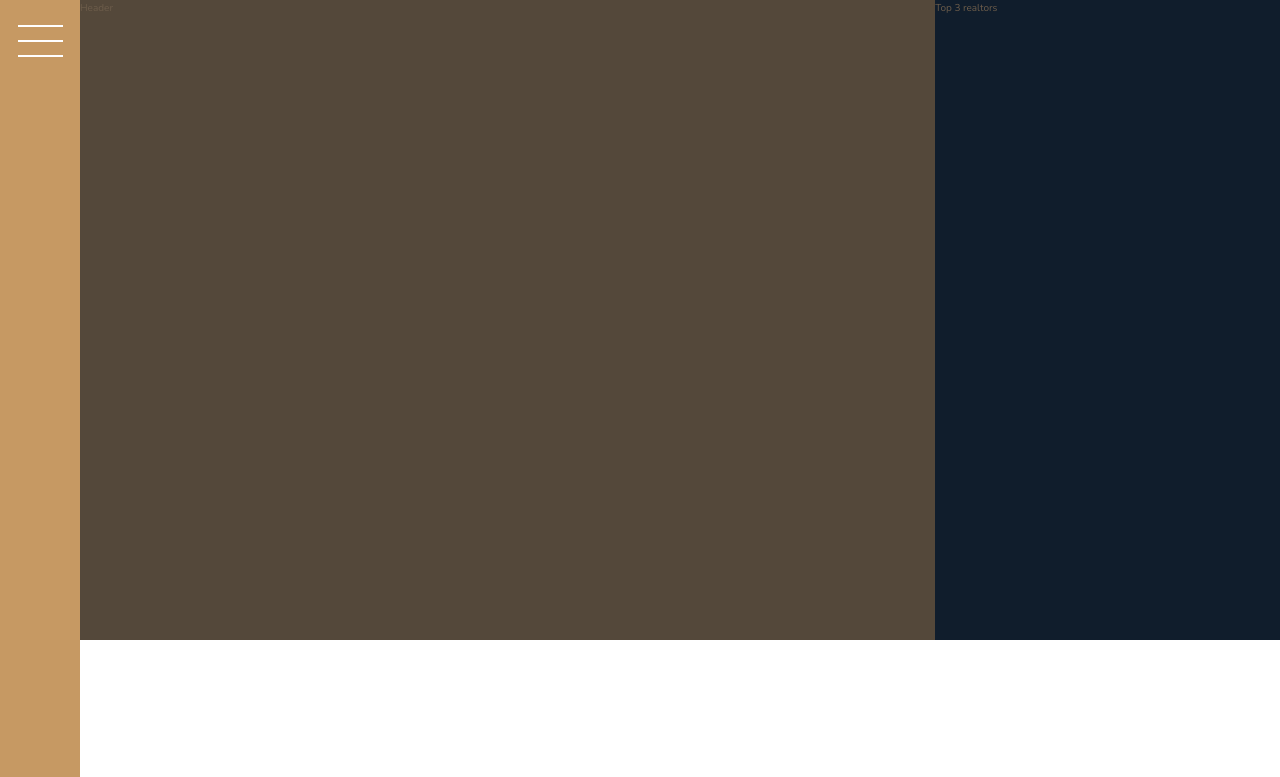
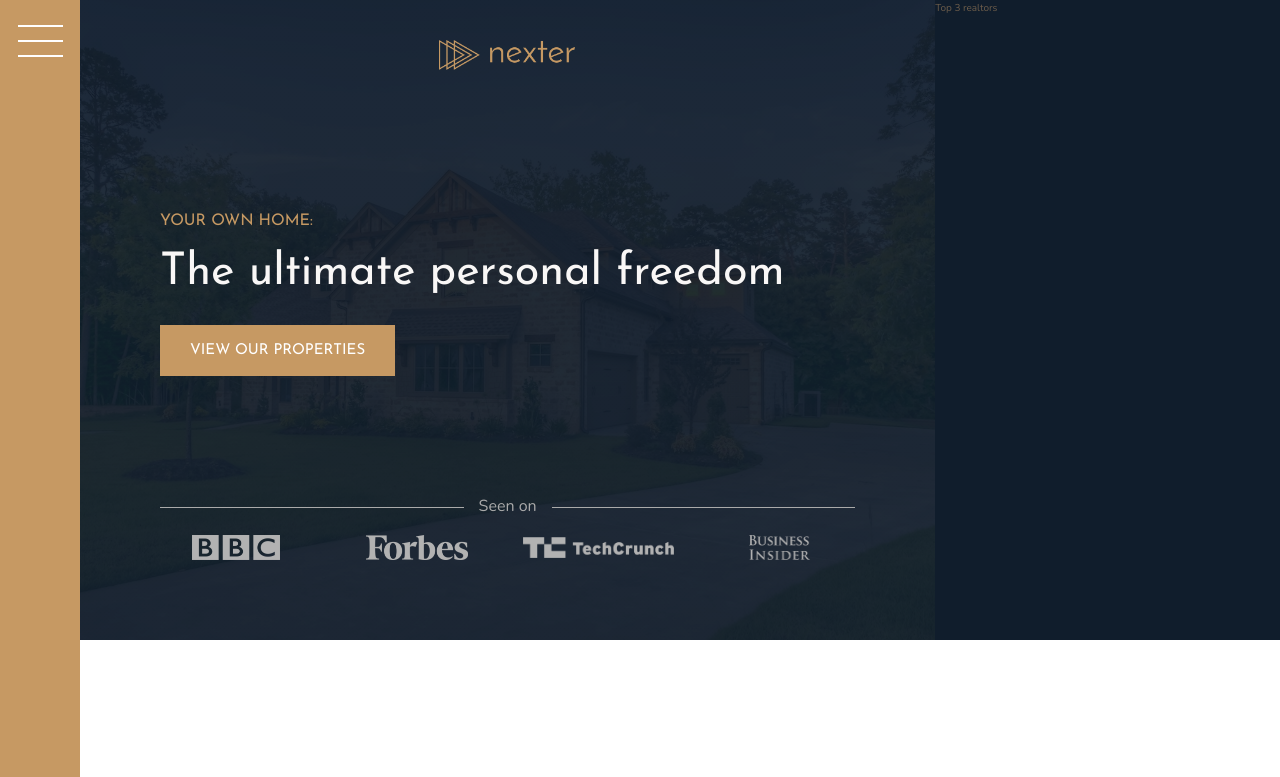
Before and after one commit to NikolayDimov/Luxury-Home, a website: page index.html in a window 1280 px wide. Shown: the top 777 px of the page. Drawn offline with nearby package versions, Linux system fonts and the light colour scheme.

Commit message:
feat(Header): add header and styles

```diff
--- a/index.html
+++ b/index.html
@@ -18,9 +18,19 @@
         <button class="nav-btn"></button>
     </div>
 
-    <div class="header">
-        Header
-    </div>
+    <header class="header">
+        <img src="img/logo.png" alt="Nexter logo" class="header__logo">
+        <h3 class="heading-3">Your own home:</h3>
+        <h1 class="heading-1">The ultimate personal freedom</h1>
+        <button class="btn header__btn">View our properties</button>
+        <div class="header__seenon-text">Seen on</div>
+        <div class="header__seenon-logos">
+            <img src="img/logo-bbc.png" alt="Seen on logo 1">
+            <img src="img/logo-forbes.png" alt="Seen on logo 2">
+            <img src="img/logo-techcrunch.png" alt="Seen on logo 3">
+            <img src="img/logo-bi.png" alt="Seen on logo 4">
+        </div>
+    </header>
 
     <div class="realtors">
         Top 3 realtors
--- a/sass/_header.scss
+++ b/sass/_header.scss
@@ -1,4 +1,58 @@
 .header {
     background-color: $color-grey-dark-1;
     grid-column: full-start / col-end 6;
+    background-image: linear-gradient(rgba($color-secondary, .93), rgba($color-secondary, .93)), url(../img/hero.jpeg);
+    background-size: cover;
+    background-position: center;
+    padding: 8rem;
+    padding-top: 4rem;
+
+    display: grid;
+    grid-template-rows: 1fr min-content minmax(6rem, min-content) 1fr;
+    grid-template-columns: minmax(min-content, max-content);
+    grid-row-gap: 1.5rem;
+    justify-content: center;
+
+
+    &__logo {
+        height: 3rem;
+        justify-self: center;
+    }
+
+    &__btn {
+        align-self: start;
+        justify-self: start;
+    }
+
+    &__seenon-text {
+        display: grid;
+        grid-template-columns: 1fr max-content 1fr;
+        grid-column-gap: 1.5rem;
+        align-items: center;
+
+        font-size: 1.6rem;
+        color: $color-grey-light-2;
+
+        &::before,
+        &::after {
+            content: "";
+            height: 1px;
+            display: block;
+            background-color: currentColor;
+        }
+    }
+
+    &__seenon-logos {
+        display: grid;
+        grid-template-columns: repeat(4, 1fr);
+        grid-column-gap: 3rem;
+        justify-items: center;
+        align-items: center;
+
+        img {
+            max-height: 2.5rem;
+            max-width: 100%;
+            filter: brightness(70%);
+        }
+    }
 }
```
Also changed, not shown: css/style.css.
